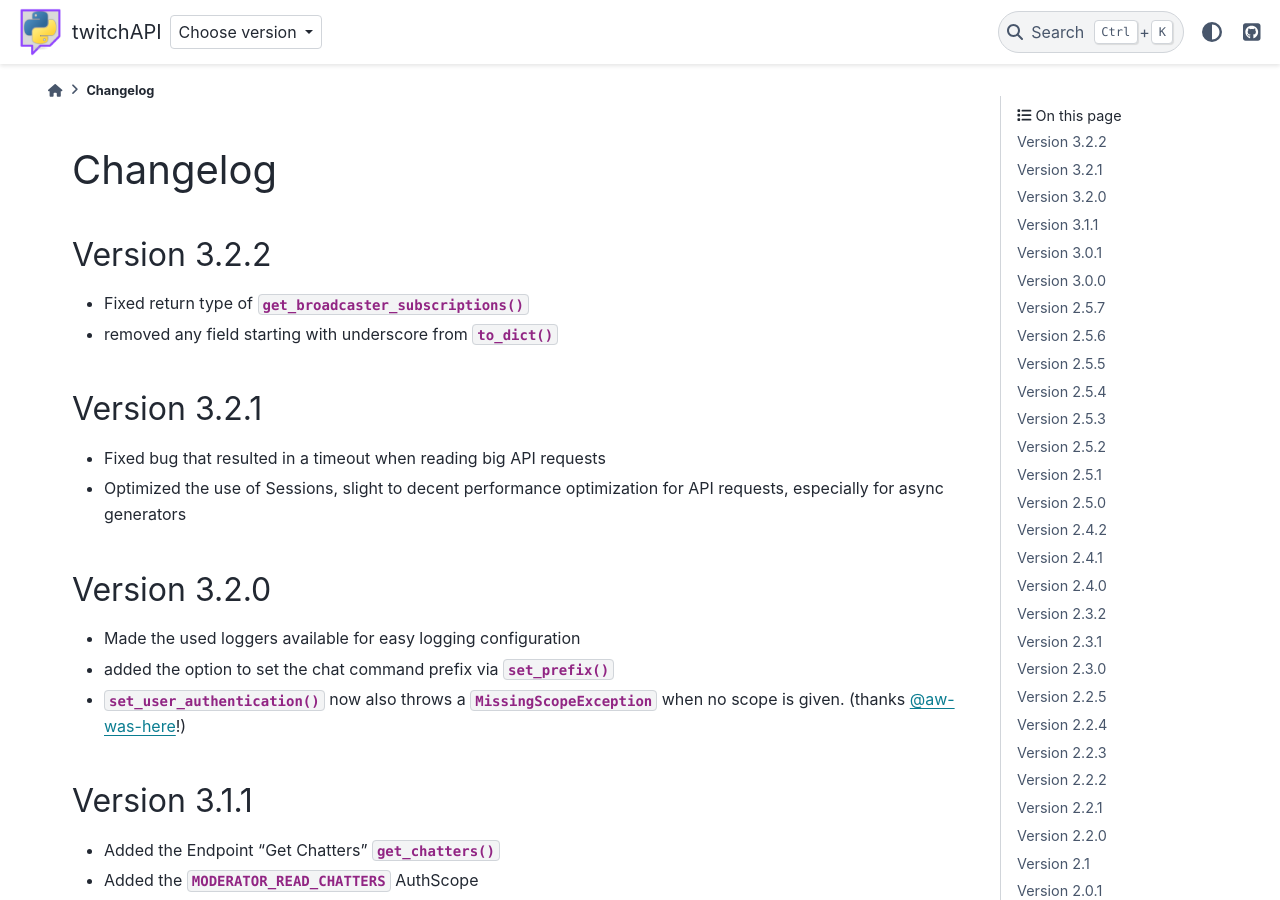
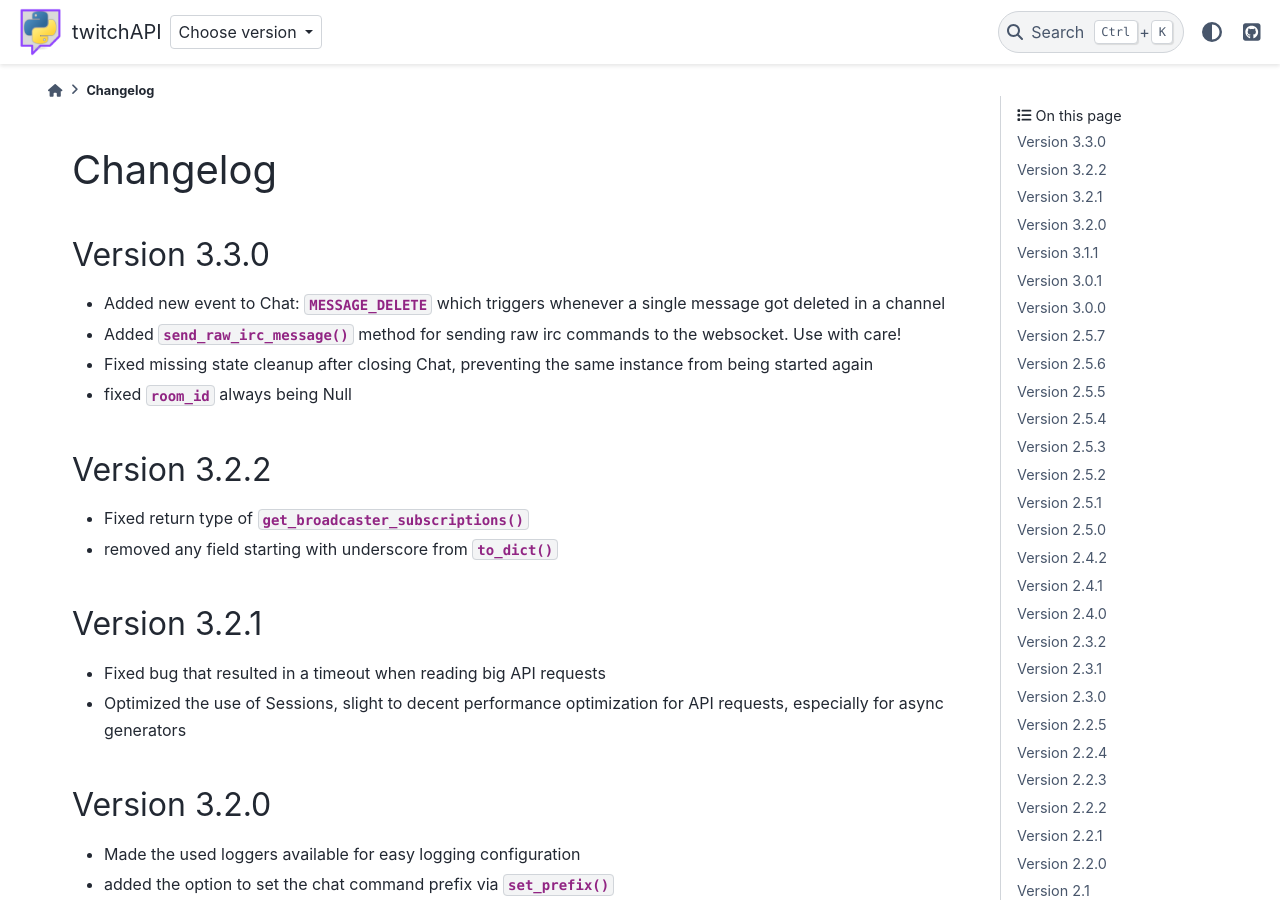
Before and after one commit to Teekeks/pyTwitchAPI, a Sphinx documentation site: the page built from docs/changelog.rst, in a window 1280 px wide and 900 px high. Built offline with Sphinx 7.4.7 and the PyData theme 0.15.4, drawn with Linux system fonts in a browser that asks for light colours; comment, search, counter and statistics services are not loaded.

Commit message:
bump version to 3.3.0

```diff
--- a/docs/_static/switcher.json
+++ b/docs/_static/switcher.json
@@ -5,7 +5,7 @@
     "url": "https://pytwitchapi.readthedocs.io/en/latest/"
   },
   {
-    "name": "3.2.2 (stable)",
+    "name": "3.3.0 (stable)",
     "version": "stable",
     "url": "https://pytwitchapi.readthedocs.io/en/stable/"
   },
--- a/docs/changelog.rst
+++ b/docs/changelog.rst
@@ -2,6 +2,15 @@
 
 Changelog
 =========
+
+****************
+Version 3.3.0
+****************
+
+- Added new event to Chat: :const:`~twitchAPI.types.ChatEvent.MESSAGE_DELETE` which triggers whenever a single message got deleted in a channel
+- Added :const:`~twitchAPI.chat.Chat.send_raw_irc_message()` method for sending raw irc commands to the websocket. Use with care!
+- Fixed missing state cleanup after closing Chat, preventing the same instance from being started again
+- fixed :const:`~twitchAPI.types.ChatRoom.room_id` always being Null
 
 ****************
 Version 3.2.2
--- a/docs/conf.py
+++ b/docs/conf.py
@@ -22,7 +22,7 @@ copyright = '2022, Lena "Teekeks" During'
 author = 'Lena "Teekeks" During'
 
 # The full version, including alpha/beta/rc tags
-release = 'v3.2.2'
+release = 'v3.3.0'
 language = 'en'
 
 master_doc = 'index'
--- a/twitchAPI/__init__.py
+++ b/twitchAPI/__init__.py
@@ -4,6 +4,6 @@ from .pubsub import PubSub
 from .oauth import UserAuthenticator
 from .chat import Chat
 
-VERSION = (3, 2, 2)
+VERSION = (3, 3, 0)
 
-__version__ = '3.2.2'
+__version__ = '3.3.0'
```
